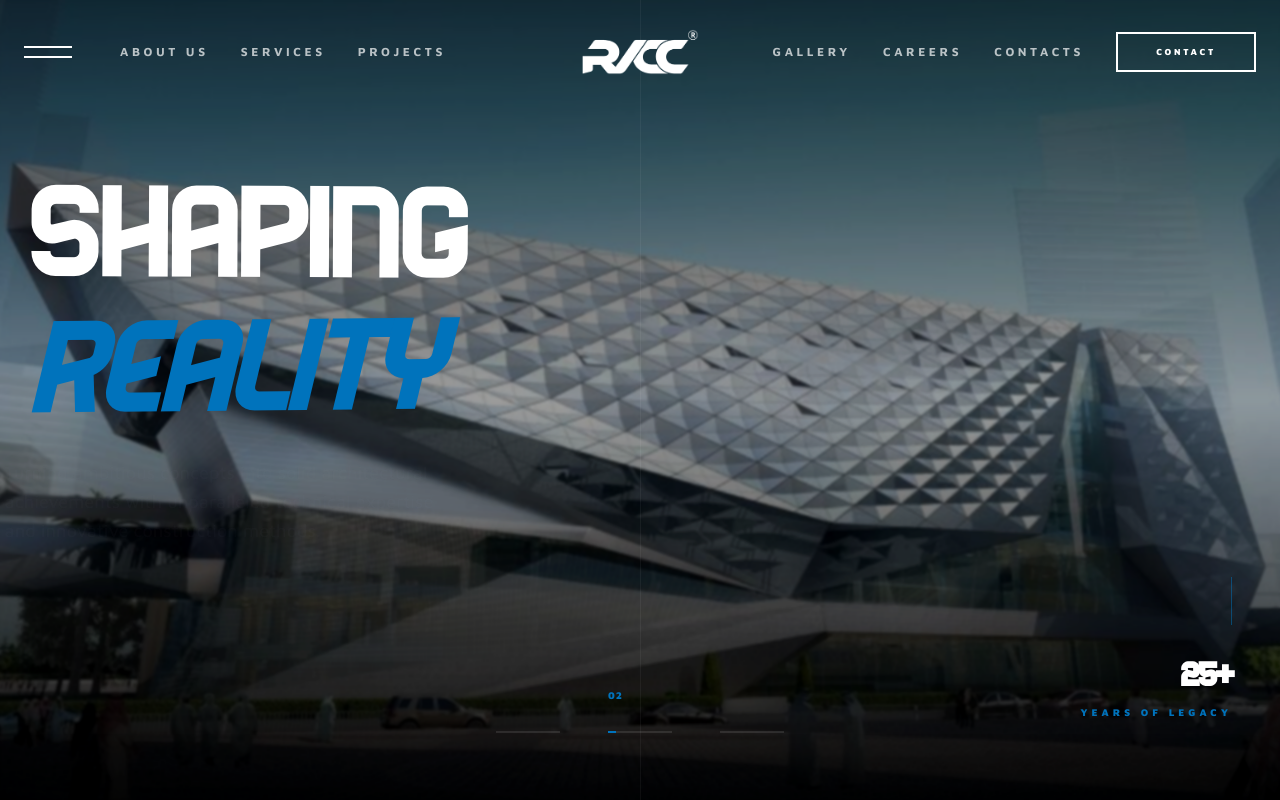
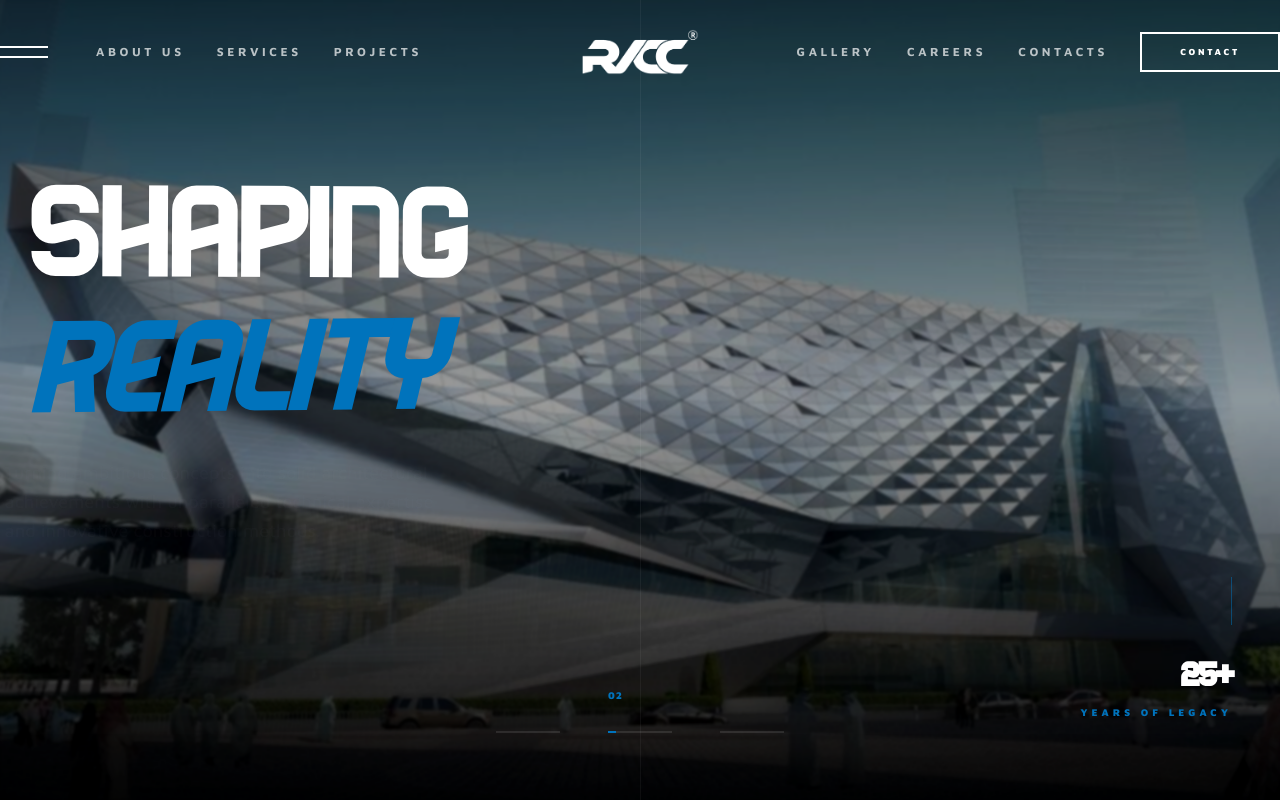
Before and after one commit to sandflareinnovations-projects/RVCC, a Next.js app in the folder apps/web/: page / in a window 1280 px wide. Shown: the top 800 px of the page. Built offline with nearby package versions, Linux system fonts and the light colour scheme.

Commit message:
style(web): update navbar to use max-w-7xl container

```diff
--- a/apps/web/src/components/layout/Navbar.tsx
+++ b/apps/web/src/components/layout/Navbar.tsx
@@ -73,7 +73,7 @@ export const Navbar = () => {
           isVisible ? "translate-y-0" : "-translate-y-full"
         )}
       >
-        <div className="relative container flex items-center justify-between">
+        <div className="relative mx-auto flex max-w-7xl items-center justify-between">
           {/* Menu & Left Nav - Left */}
           <div className="flex items-center space-x-12">
             <button
```
